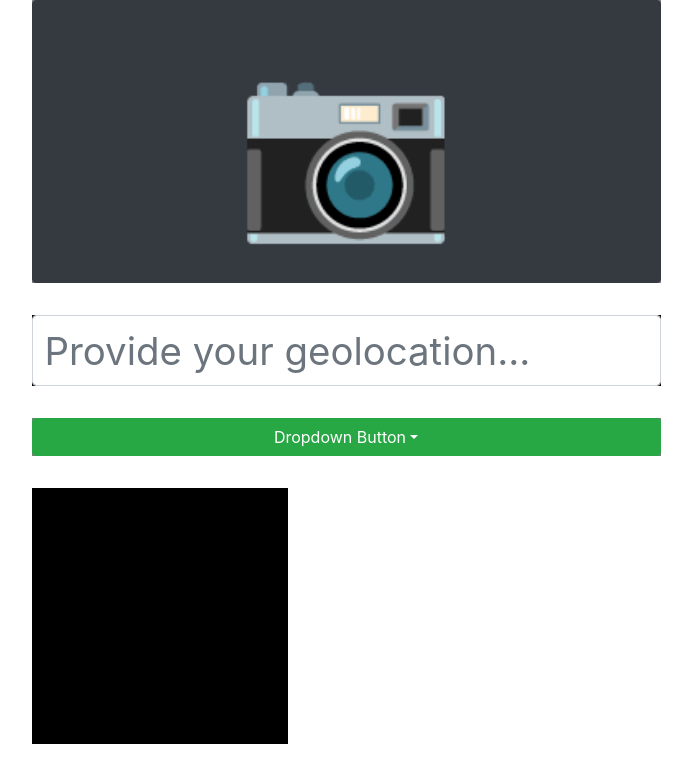
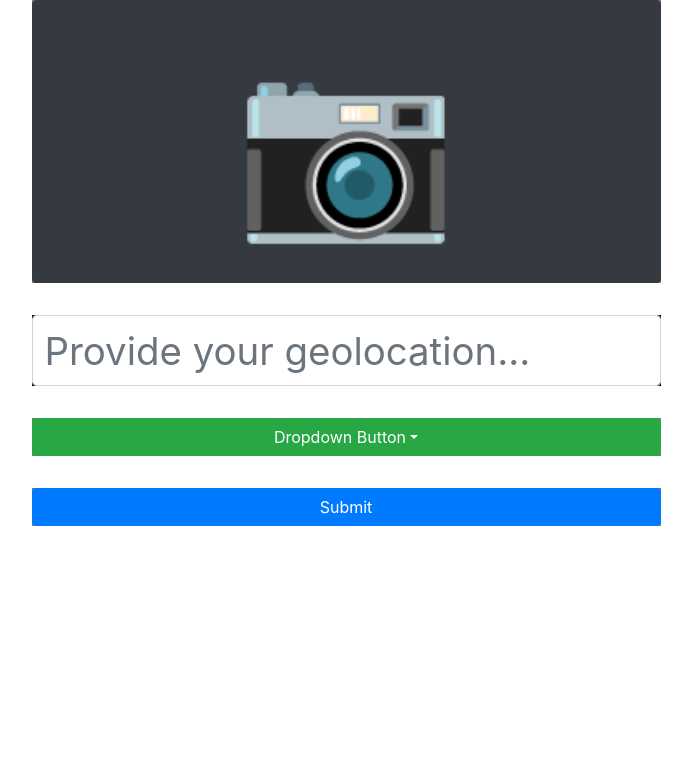
Before and after one commit to hypeofpipe/hackyeah_front, a React (Create React App) app: page /startview in a window 1280 px wide. Shown: the top 782 px of the page, without its empty margins (294-986 px from the left). Built offline with nearby package versions, Linux system fonts and the light colour scheme; no server answers.

Commit message:
Add submit Button

```diff
--- /dev/null
+++ b/src/scenes/StartView/Button.tsx
@@ -0,0 +1,17 @@
+import React from 'react';
+import { Button as BButton } from 'react-bootstrap';
+import styled from 'styled-components';
+
+const Wrapper = styled.div`
+  background: gray;
+  margin-bottom: 2rem;
+`;
+const StyledButton = styled(BButton)`
+  width: 100%;
+`;
+
+export const Button = ({ children }: { children?: React.ReactNode }) => (
+  <Wrapper>
+    <StyledButton>{children}</StyledButton>
+  </Wrapper>
+);
--- a/src/scenes/StartView/StartView.styled.tsx
+++ b/src/scenes/StartView/StartView.styled.tsx
@@ -11,9 +11,3 @@ export const Wrapper = styled.div`
   flex-direction: column;
 `;
 export const P = styled.p``;
-export const Button = styled.div`
-  width: 20vw;
-  height: 20vw;
-  background: black;
-  margin-bottom: 2rem;
-`;
--- a/src/scenes/StartView/StartView.tsx
+++ b/src/scenes/StartView/StartView.tsx
@@ -1,7 +1,8 @@
 import React from 'react';
 import { getTrashTypes } from '../../api';
-import { RootWrapper, Wrapper, Button } from './StartView.styled';
+import { RootWrapper, Wrapper } from './StartView.styled';
 import { Geolocation } from './Geolocation';
+import { Button } from './Button';
 import { ImageUpload } from './ImageUpload';
 import { Dropdown } from './Dropdown';
 
@@ -13,7 +14,7 @@ export const StartView = () => (
       <ImageUpload />
       <Geolocation />
       <Dropdown />
-      <Button />
+      <Button>Submit</Button>
     </Wrapper>
   </RootWrapper>
 );
```
